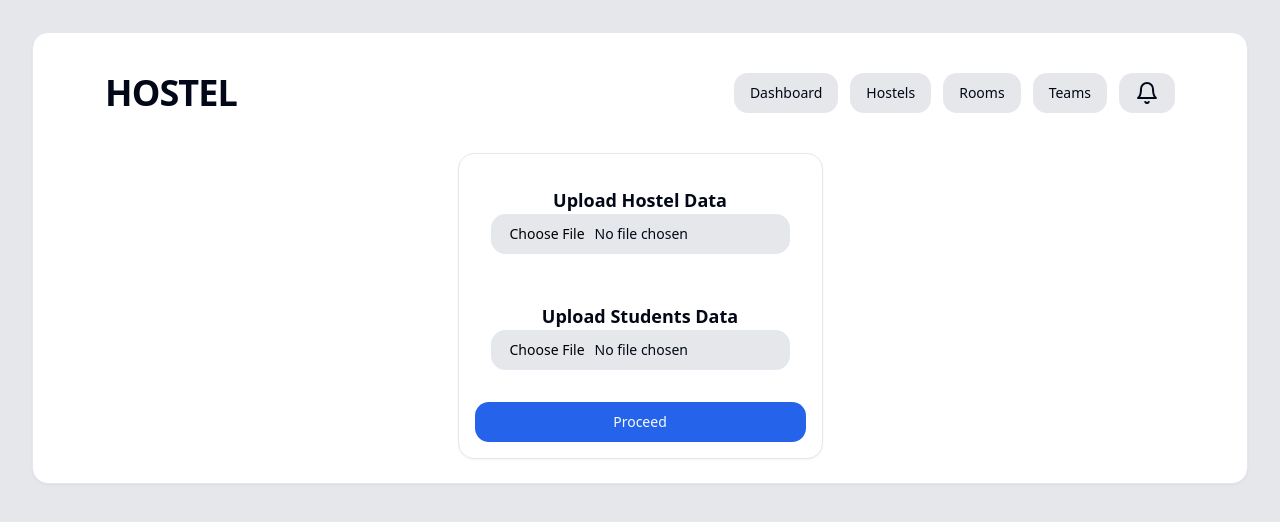
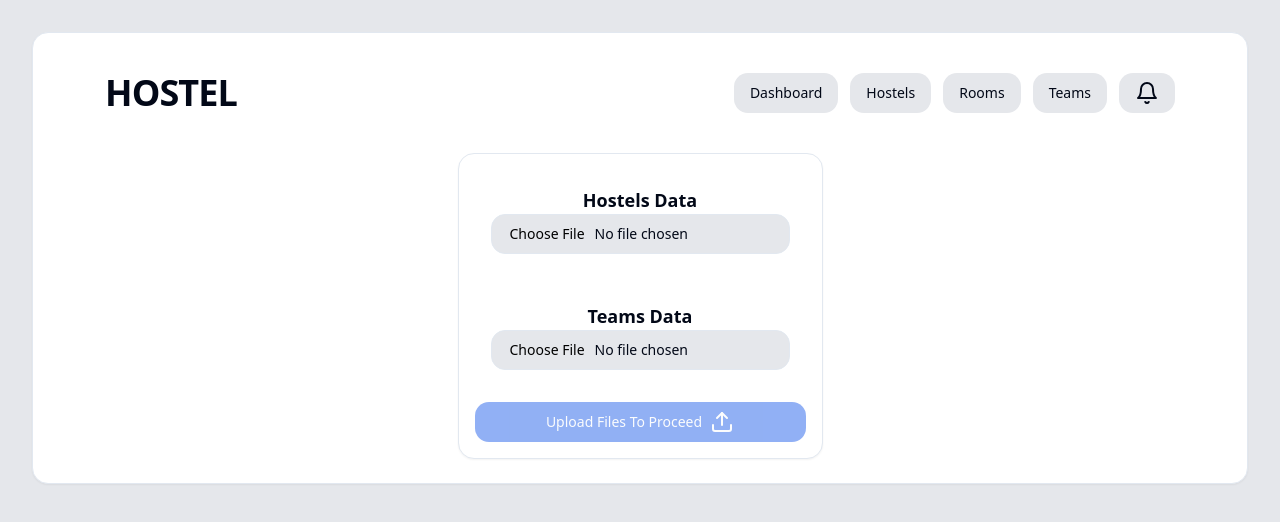
Before and after one commit to divyamanand/Hospitality-Management-System, a React (Vite) app: page / in a window 1280 px wide. Shown: the top 522 px of the page. Built offline with nearby package versions, Linux system fonts and the light colour scheme.

Commit message:
Data Formatting and Input

```diff
--- a/package.json
+++ b/package.json
@@ -25,6 +25,7 @@
     "class-variance-authority": "^0.7.0",
     "clsx": "^2.1.1",
     "lucide-react": "^0.408.0",
+    "papaparse": "^5.4.1",
     "react": "^18.3.1",
     "react-dom": "^18.3.1",
     "react-resizable-panels": "^2.0.20",
--- a/src/App.jsx
+++ b/src/App.jsx
@@ -2,9 +2,11 @@ import "./App.css";  // Import the CSS file
 import { Card, CardHeader, CardContent } from '@/components/ui/card';
 import Navbar from '@/components/features/Navbar';
 import { Outlet } from "react-router-dom";
+import DataProvider from "./data/useData";
 
 function App() {
   return (
+    <DataProvider>
     <div>
       <Card>
               <CardHeader>
@@ -17,6 +19,7 @@ function App() {
               </CardContent>
         </Card>
     </div>
+    </DataProvider>
   );
 }
 
--- a/src/Pages/InputCard.jsx
+++ b/src/Pages/InputCard.jsx
@@ -1,14 +1,111 @@
-import React from 'react';
-import { Card, CardContent, CardHeader, CardTitle } from '../components/ui/card';
-import Navbar from '../components/features/Navbar';
-import UploadFile from '../components/features/UploadFile';
+import React, { useEffect, useState } from 'react';
+import { Card } from '../components/ui/card';
+import { Button } from '@/components/ui/button';
+import Input from '@/components/ui/input';
+import { ChevronRight, RotateCcw, Upload } from 'lucide-react';
+import Papa from 'papaparse';
+import { useData } from '@/data/useData';
+import { formatData } from '@/data/fromatData';
 
-function InputCard() {
-    return (
-        <>
-            <UploadFile/>
-        </>
-    );
-}
+const InputCard = () => {
+  const { setHostels, setTeams } = useData();
+
+  const [hostelFile, setHostelFile] = useState(null);
+  const [teamsFile, setTeamsFile] = useState(null);
+
+  useEffect(() => {
+    const localHostelFile = localStorage.getItem('hostelFile');
+    const localTeamsFile = localStorage.getItem('teamsFile');
+
+    if (localHostelFile) {
+      setHostelFile(JSON.parse(localHostelFile));
+    }
+    if (localTeamsFile) {
+      setTeamsFile(JSON.parse(localTeamsFile));
+    }
+  }, []);
+
+  const handleFileUpload = (setter, name) => (event) => {
+    const file = event.target.files[0];
+    Papa.parse(file, {
+      header: true,
+      complete: (result) => {
+        const fileData = { fileName: file.name, fileData: result.data };
+        localStorage.setItem(name, JSON.stringify(fileData));
+        setter(fileData);
+      },
+    });
+  };
+
+  const handleHostelFileUpload = handleFileUpload(setHostelFile, 'hostelFile');
+  const handleTeamsFileUpload = handleFileUpload(setTeamsFile, 'teamsFile');
+
+  const handleProceed = () => {
+    if (hostelFile) {
+      const data = hostelFile.fileData.slice(0, -1);
+      setHostels(data);
+    }
+    if (teamsFile) {
+      const data = teamsFile.fileData.slice(0, -1);
+      setTeams(formatData(data));
+    }
+  };
+
+  const handleReset = () => {
+    setHostelFile(null);
+    setTeamsFile(null);
+    localStorage.removeItem('hostelFile');
+    localStorage.removeItem('teamsFile');
+  };
+
+  return (
+    <Card className="w-fit mx-auto p-4 flex flex-col gap-4">
+      <div className="w-full p-4">
+        <h2 className="text-lg font-semibold">Hostels Data</h2>
+        {hostelFile ? (
+          <div>{hostelFile.fileName}</div>
+        ) : (
+          <Input
+            type="file"
+            accept=".csv"
+            className="w-full"
+            onChange={handleHostelFileUpload}
+          />
+        )}
+      </div>
+      <div className="w-full p-4">
+        <h2 className="text-lg font-semibold">Teams Data</h2>
+        {teamsFile ? (
+          <div>{teamsFile.fileName}</div>
+        ) : (
+          <Input
+            type="file"
+            accept=".csv"
+            className="w-full"
+            onChange={handleTeamsFileUpload}
+          />
+        )}
+      </div>
+      <div className="flex gap-1">
+        <Button
+          className="w-full gap-2"
+          onClick={handleProceed}
+          disabled={!hostelFile || !teamsFile}
+        >
+          {(hostelFile && teamsFile) ? (
+            <>Proceed <ChevronRight /></>
+          ) : (
+            <>Upload Files To Proceed <Upload /></>
+          )}
+        </Button>
+        {(hostelFile && teamsFile) && (
+          <Button className="gap-2 w-full" onClick={handleReset}>
+            Reset <RotateCcw />
+          </Button>
+        )}
+      </div>
+    </Card>
+  );
+};
 
 export default InputCard;
--- a/src/components/features/UploadFile.jsx
+++ /dev/null
@@ -1,38 +0,0 @@
-import React from 'react';
-import { Button } from '@/components/ui/button';
-import { Card } from '@/components/ui/card';
-import Input from '../ui/input';
-
-function UploadSection({ title, id }) {
-  return (
-    <div className="w-full p-4">
-        <h2 className="text-lg font-semibold">{title}</h2>
-        <Input
-          id={id}
-          type="file"
-          accept=".csv"
-          className="w-full"
-        />
-    </div>
-  );
-}
-
-function UploadFile() {
-  return (
-    <Card className="w-fit mx-auto p-4 flex flex-col gap-4">
-      <UploadSection
-        title="Upload Hostel Data"
-        id="hostel-data"
-      />
-      <UploadSection
-        title="Upload Students Data"
-        id="students-data"
-      />
-      <Button className="w-full">
-        Proceed
-      </Button>
-    </Card>
-  );
-}
-
-export default UploadFile;
--- a/src/components/tables/RoomsTable.jsx
+++ b/src/components/tables/RoomsTable.jsx
@@ -19,11 +19,11 @@ function RoomsTable({ filteredHostels}) {
   const getStatus = (val) => {
     const statusValue = (val.vacant / val.capacity) * 100;
     if (statusValue === 100) {
-      return <Badge className="bg-green-800 hover:bg-green-800/80">Empty</Badge>;
+      return <Badge className="bg-green-800 hover:bg-green-800/80 w-full">Empty</Badge>;
     } else if (statusValue === 0) {
-      return <Badge variant="destructive">Occupied</Badge>;
+      return <Badge variant="destructive" className="w-full">Occupied</Badge>;
     } else {
-      return <Progress value={statusValue} />;
+      return <Progress value={statusValue}/>;
     }
   };
 
@@ -52,7 +52,7 @@ function RoomsTable({ filteredHostels}) {
                 <TableCell className="font-medium">{val.room}</TableCell>
                 <TableCell>{val.capacity}</TableCell>
                 <TableCell>{val.vacant}</TableCell>
-                <TableCell className="flex">
+                <TableCell className="flex w-[70%]">
                 {getStatus(val)}
                 </TableCell>
                 <TableCell className="text-right font-bold text-xs">
--- a/src/components/ui/badge.jsx
+++ b/src/components/ui/badge.jsx
@@ -4,7 +4,7 @@ import { cva } from "class-variance-authority";
 import { cn } from "@/lib/utils"
 
 const badgeVariants = cva(
-  "inline-flex items-center rounded-full border px-2.5 py-0.5 text-xs font-semibold transition-colors focus:outline-none focus:ring-2 focus:ring-ring focus:ring-offset-2",
+  "inline-flex items-center rounded-full border px-2.5 py-0.5 text-xs justify-center font-semibold transition-colors focus:outline-none focus:ring-2 focus:ring-ring focus:ring-offset-2",
   {
     variants: {
       variant: {
--- a/src/components/ui/progress.jsx
+++ b/src/components/ui/progress.jsx
@@ -11,7 +11,7 @@ const Progress = React.forwardRef(({ className, value, ...props }, ref) => (
     className={cn("relative h-4 w-full overflow-hidden rounded-full bg-secondary", className)}
     {...props}>
     <ProgressPrimitive.Indicator
-      className={`h-full w-full flex-1 ${value<100? 'bg-yellow-500' : 'bg-green-700'} transition-all`}
+      className={`h-full w-full flex-1 ${value<100? 'bg-yellow-600' : 'bg-green-700'} transition-all`}
       style={{ transform: `translateX(-${100 - (value || 0)}%)` }} />
   </ProgressPrimitive.Root>
 ))
--- /dev/null
+++ b/src/data/fromatData.js
@@ -0,0 +1,33 @@
+const formatData = (teams) => {
+    return teams.map(group => {
+        let boys = 0;
+        let girls = 0;
+        const genderStr = group.Gender.toLowerCase();
+
+        if (genderStr.includes("boy") || genderStr.includes("boys")) {
+            boys = parseInt(genderStr.match(/(\d+)\s+boy|boys/)?.[1] || 0);
+            if (isNaN(boys) && genderStr.includes("boy")) boys = parseInt(group["Total Members"]);
+        }
+        if (genderStr.includes("girl") || genderStr.includes("girls")) {
+            girls = parseInt(genderStr.match(/(\d+)\s+girl|girls/)?.[1] || 0);
+            if (isNaN(girls) && genderStr.includes("girl")) girls = parseInt(group["Total Members"]);
+        }
+
+        if (genderStr === "boys") {
+            boys = parseInt(group["Total Members"]);
+        }
+        if (genderStr === "girls") {
+            girls = parseInt(group["Total Members"]);
+        }
+
+        return {
+            ...group,
+            "Gender": {
+                "Boy": boys,
+                "Girl": girls
+            }
+        };
+    });
+};
+
+export {formatData}
--- /dev/null
+++ b/src/data/useData.jsx
@@ -0,0 +1,20 @@
+import { useContext, createContext, useState } from "react"
+
+const DataContext = createContext()
+
+const DataProvider = ({children}) => {
+    const [hostels, setHostels] = useState(null)
+    const [teams, setTeams] = useState(null)
+    const [allotment, setAllotment] = useState(null)
+
+    return (
+        <DataContext.Provider value = {{hostels, setHostels, teams, setTeams, allotment, setAllotment}}>
+            {children}
+        </DataContext.Provider>
+    )
+}
+
+const useData = () => useContext(DataContext)
+
+export {useData}
+export default DataProvider
```
Also changed, not shown: 1 other file (tests, documents, lock files or other folders).
